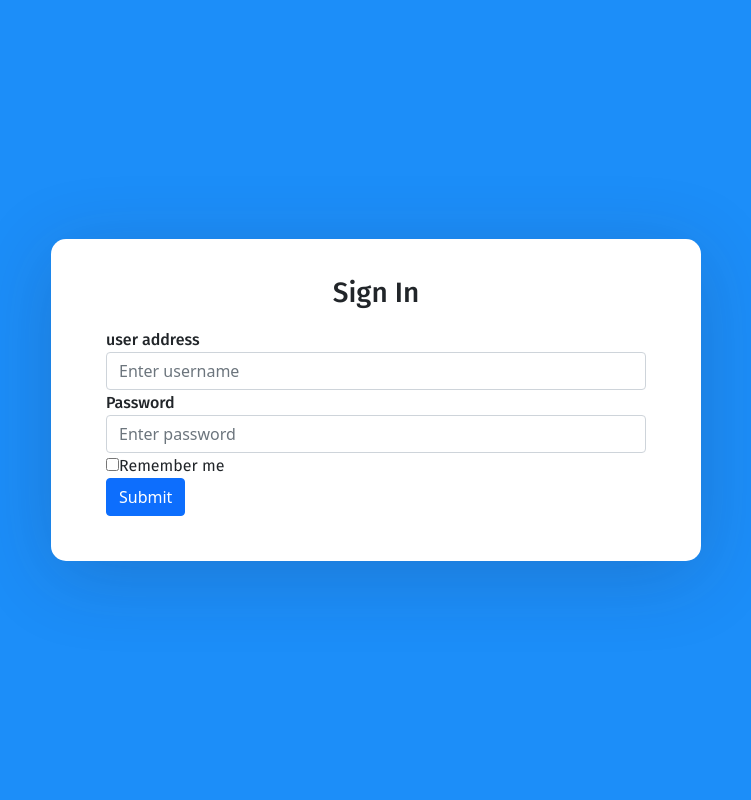
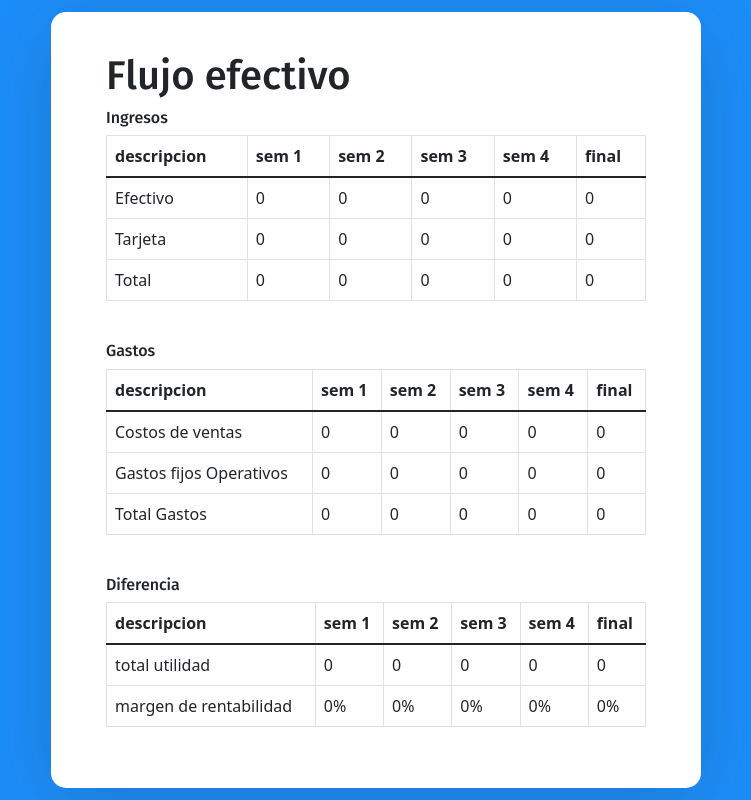
Before and after one commit to 203404/CashFlow-Front, a React (Create React App) app: page /reporteFlujo in a window 1280 px wide. Before the commit this address led to /. Shown: the whole page, without its empty margins (264-1015 px from the left). Built offline with nearby package versions, Linux system fonts and the light colour scheme; no server answers.

Commit message:
flujo update

```diff
--- a/src/App.js
+++ b/src/App.js
@@ -27,66 +27,66 @@ function App() {
               render={(props) => <Login {...props} />}
             ></Route>
             {/* <Route exact path='/' component={Login} /> */}
-            <PrivateRoute
+            <Route
                 path="/sign-up"
                 exact
                 render={(props) => <SignUp{...props} />}
-              ></PrivateRoute>
-            {/* <PrivateRoute path="/sign-up" component={SignUp} /> */}
+              ></Route>
+            {/* <Route path="/sign-up" component={SignUp} /> */}
 
-            <PrivateRoute
+            <Route
               path="/categorias"
               exact
               render={(props) => <Categorias{...props} />}
-            ></PrivateRoute>
-            {/* <PrivateRoute path="/categorias" component={Categorias} /> */}
+            ></Route>
+            {/* <Route path="/categorias" component={Categorias} /> */}
 
-            <PrivateRoute
+            <Route
               path="/flujo"
               exact
               render={(props) => <Flujo{...props} />}
-            ></PrivateRoute>
-            {/* <PrivateRoute path="/flujo" component={Flujo} /> */}
+            ></Route>
+            {/* <Route path="/flujo" component={Flujo} /> */}
 
-            <PrivateRoute
+            <Route
               path="/registros"
               exact
               render={(props) => <Registros{...props} />}
-            ></PrivateRoute>
-            {/* <PrivateRoute path="/registros" component={Registros} /> */}
+            ></Route>
+            {/* <Route path="/registros" component={Registros} /> */}
 
-            <PrivateRoute
+            <Route
               path="/editar/:id"
               exact
               render={(props) => <Editar{...props} />}
-            ></PrivateRoute>
-            {/* <PrivateRoute path="/editar:id" component={editar} /> */}
-            <PrivateRoute
+            ></Route>
+            {/* <Route path="/editar:id" component={editar} /> */}
+            <Route
               path="/mainMenu"
               exact
               render={(props) => <MainMenu{...props} />}
-            ></PrivateRoute>
-            {/* <PrivateRoute path="/mainMenu:id" component={mainMenu} /> */}
-            <PrivateRoute
+            ></Route>
+            {/* <Route path="/mainMenu:id" component={mainMenu} /> */}
+            <Route
               path="/reporteFlujo"
               exact
               render={(props) => <ReporteFlujo{...props} />}
-            ></PrivateRoute>
-            <PrivateRoute
+            ></Route>
+            <Route
               path="/reporte_Cuentas_Cobrar"
               exact
               render={(props) => <ReporteCuentasCobrar{...props} />}
-            ></PrivateRoute>
-            <PrivateRoute
+            ></Route>
+            <Route
               path="/reporte_Cuentas_Pagar"
               exact
               render={(props) => <ReporteCuentasPagar{...props} />}
-            ></PrivateRoute>
-            <PrivateRoute
+            ></Route>
+            <Route
               path="/reporte_Bancos"
               exact
               render={(props) => <ReporteBancos{...props} />}
-            ></PrivateRoute>
+            ></Route>
           </Switch>
         </div>
       </div>
--- a/src/components/reporteFlujo.js
+++ b/src/components/reporteFlujo.js
@@ -2,6 +2,7 @@ import axios from "axios";
 import React from "react";
 
 let ingresos = [
+  [0, 0, 0, 0, 0],
   [0, 0, 0, 0, 0],
   [0, 0, 0, 0, 0],
   [0, 0, 0, 0, 0],
@@ -10,9 +11,10 @@ let gastos = [
   [0, 0, 0, 0, 0],
   [0, 0, 0, 0, 0],
   [0, 0, 0, 0, 0],
+  [0, 0, 0, 0, 0],
 ];
-let utilidad = [0,0,0,0,0];
-let rentabilidad = [0,0,0,0,0];
+let utilidad = [0, 0, 0, 0, 0];
+let rentabilidad = [0, 0, 0, 0, 0];
 
 export default class Factura extends React.Component {
   constructor(props) {
@@ -20,7 +22,7 @@ export default class Factura extends React.Component {
     this.state = {
       ObjetoFlujo: [],
       mes: 3,
-      ingresoState:[],
+      ingresoState: [],
     };
   }
 
@@ -64,27 +66,32 @@ export default class Factura extends React.Component {
             ingresos[1][semana] += cantidad;
           }
           ingresos[2][semana] = ingresos[0][semana] + ingresos[1][semana];
-          if (element.categoria == "Costo-venta") {
+          if (element.categoria === "Costo-venta") {
             gastos[0][semana] += cantidad;
           }
-          if (element.categoria == "Gasto-AOC") {
+          if (element.categoria === "Gasto-AOC") {
             gastos[1][semana] += cantidad;
           }
           gastos[2][semana] = gastos[0][semana] + gastos[1][semana];
-
         }
       }
+      for (let i = 0; i < 3; i++) {
+        for (let index = 0; index < 4; index++) {
+          ingresos[i][4] += ingresos[i][index];
+        }
+
+        for (let index = 0; index < 4; index++) {
+          gastos[i][4] += gastos[i][index];
+        }
+      }
+
       for (let index = 0; index < 5; index++) {
         utilidad[index] = ingresos[2][index] - gastos[2][index];
-        rentabilidad[index] = utilidad [index] * 100 / ingresos [2][index];
+        rentabilidad[index] = (utilidad[index] * 100) / ingresos[2][index];
       }
       this.setState({
-        ingresoState:ingresos
-      })
-      console.log(utilidad);
-      console.log(rentabilidad);
-      console.log(ingresos);
-      console.log(gastos);
+        ingresoState: ingresos,
+      });
     });
   };
   render() {
@@ -104,33 +111,29 @@ export default class Factura extends React.Component {
             </tr>
           </thead>
           <tbody>
-
-                <tr >
+            <tr>
               <td>Efectivo</td>
               <td>{ingresos[0][0]}</td>
               <td>{ingresos[0][1]}</td>
               <td>{ingresos[0][2]}</td>
               <td>{ingresos[0][3]}</td>
               <td>{ingresos[0][4]}</td>
-                  <td>{}</td>
             </tr>
-                <tr >
+            <tr>
               <td>Tarjeta</td>
               <td>{ingresos[1][0]}</td>
               <td>{ingresos[1][1]}</td>
               <td>{ingresos[1][2]}</td>
               <td>{ingresos[1][3]}</td>
               <td>{ingresos[1][4]}</td>
-                  <td>{}</td>
             </tr>
-                <tr >
+            <tr>
               <td>Total</td>
               <td>{ingresos[2][0]}</td>
               <td>{ingresos[2][1]}</td>
               <td>{ingresos[2][2]}</td>
               <td>{ingresos[2][3]}</td>
               <td>{ingresos[2][4]}</td>
-                  <td>{}</td>
             </tr>
           </tbody>
         </table>
@@ -148,20 +151,30 @@ export default class Factura extends React.Component {
             </tr>
           </thead>
           <tbody>
-            {this.state.ObjetoFlujo.map((value, index) => {
-              if (value.mes === this.state.mes) {
-                return (
-                  <tr key={index}>
-                    <td>{value.descrip}</td>
-                    <td>{value.num_sem === 1 ? value.monto : "---"}</td>
-                    <td>{value.num_sem === 2 ? value.monto : "---"}</td>
-                    <td>{value.num_sem === 3 ? value.monto : "---"}</td>
-                    <td>{value.num_sem === 4 ? value.monto : "---"}</td>
-                    <td>{}</td>
+            <tr>
+              <td>Costos de ventas</td>
+              <td>{gastos[0][0]}</td>
+              <td>{gastos[0][1]}</td>
+              <td>{gastos[0][2]}</td>
+              <td>{gastos[0][3]}</td>
+              <td>{gastos[0][4]}</td>
             </tr>
-                );
-              }
-            })}
+            <tr>
+              <td>Gastos fijos Operativos</td>
+              <td>{gastos[1][0]}</td>
+              <td>{gastos[1][1]}</td>
+              <td>{gastos[1][2]}</td>
+              <td>{gastos[1][3]}</td>
+              <td>{gastos[1][4]}</td>
+            </tr>
+            <tr>
+              <td>Total Gastos</td>
+              <td>{gastos[2][0]}</td>
+              <td>{gastos[2][1]}</td>
+              <td>{gastos[2][2]}</td>
+              <td>{gastos[2][3]}</td>
+              <td>{gastos[2][4]}</td>
+            </tr>
           </tbody>
         </table>
         <br></br>
@@ -178,20 +191,22 @@ export default class Factura extends React.Component {
             </tr>
           </thead>
           <tbody>
-            {this.state.ObjetoFlujo.map((value, index) => {
-              if (value.mes === this.state.mes) {
-                return (
-                  <tr key={index}>
-                    <td>{value.descrip}</td>
-                    <td>{value.num_sem === 1 ? value.monto : "---"}</td>
-                    <td>{value.num_sem === 2 ? value.monto : "---"}</td>
-                    <td>{value.num_sem === 3 ? value.monto : "---"}</td>
-                    <td>{value.num_sem === 4 ? value.monto : "---"}</td>
-                    <td>{}</td>
+            <tr>
+              <td>total utilidad</td>
+              <td>{utilidad[0]}</td>
+              <td>{utilidad[1]}</td>
+              <td>{utilidad[2]}</td>
+              <td>{utilidad[3]}</td>
+              <td>{utilidad[4]}</td>
             </tr>
-                );
-              }
-            })}
+            <tr>
+              <td>margen de rentabilidad</td>
+              <td>{rentabilidad[0]}%</td>
+              <td>{rentabilidad[1]}%</td>
+              <td>{rentabilidad[2]}%</td>
+              <td>{rentabilidad[3]}%</td>
+              <td>{rentabilidad[4]}%</td>
+            </tr>
           </tbody>
         </table>
       </div>
```
Lines whose indentation alone changed are shown as unchanged.
